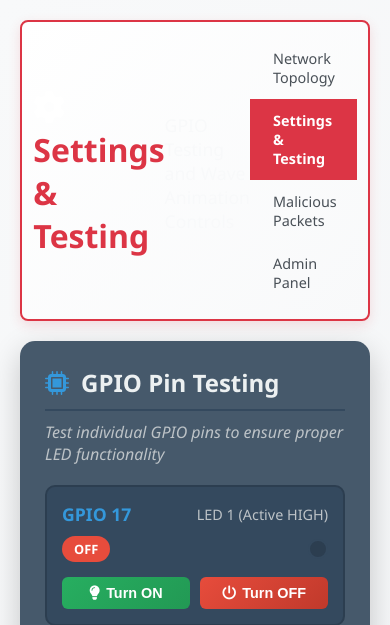
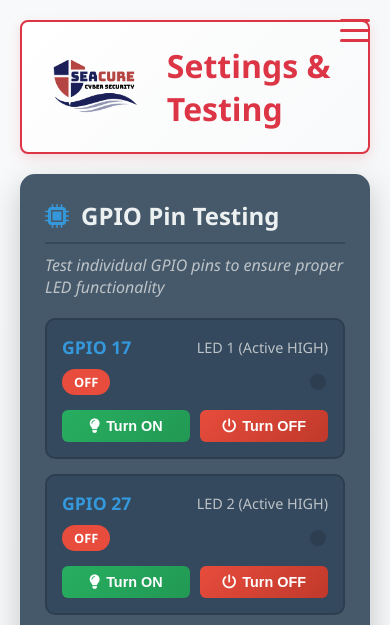
Before and after one commit to Whonceuponatime/kormarine-seanet, a Python web app: template templates/settings.html in a window 390 px wide. Shown: the top 625 px of the page. Run offline with Jinja, Linux system fonts and the light colour scheme; the template is opened without the code that fills it, so the values that code supplies are empty.

Commit message:
Fix hamburger menu dropdown layout consistency across all pages
- Updated settings.html and admin.html to use hamburger menu dropdown instead of inline nav links
- Added hamburger menu JavaScript functionality to both pages
- Added missing CSS styles for attack-type-selector, attack-type-header, attack-type-link, and divider elements
- Fixed CSS warning by adding standard 'appearance' property for range input
- Now all pages (main, malicious-packet, settings, admin) have consistent hamburger menu navigation

```diff
--- a/templates/settings.html
+++ b/templates/settings.html
@@ -10,14 +10,37 @@
 <body class="settings-page">
     <div class="diagram-container">
         <header class="diagram-header">
+            <div class="nav-container">
+                <button class="hamburger-menu" id="hamburger-menu">
+                    <span class="hamburger-line"></span>
+                    <span class="hamburger-line"></span>
+                    <span class="hamburger-line"></span>
+                </button>
+                <div class="nav-menu" id="nav-menu">
+                    <div class="attack-type-selector">
+                        <div class="attack-type-header">
+                            <i class="fas fa-bug"></i> Attack Types
+                        </div>
+                        <a href="/" class="attack-type-link">
+                            <i class="fas fa-network-wired"></i> SNMP Attack
+                        </a>
+                        <a href="/malicious-packet" class="attack-type-link">
+                            <i class="fas fa-hammer"></i> Packet Crafting
+                        </a>
+                        <div class="divider"></div>
+                        <a href="/settings" class="nav-link active">
+                            <i class="fas fa-cogs"></i> Settings & Testing
+                        </a>
+                        <a href="/admin" class="nav-link">
+                            <i class="fas fa-tools"></i> Admin Panel
+                        </a>
+                    </div>
+                </div>
+            </div>
             <div class="header-content">
-                <h1><i class="fas fa-cog"></i> Settings & Testing</h1>
-                <p class="subtitle">GPIO Testing and Wave Animation Controls</p>
-                <div class="nav-links">
-                    <a href="/" class="nav-link">Network Topology</a>
-                    <a href="/settings" class="nav-link active">Settings & Testing</a>
-                    <a href="/malicious-packet" class="nav-link">Malicious Packets</a>
-                    <a href="/admin" class="nav-link">Admin Panel</a>
+                <div class="logo-section">
+                    <img src="/static/images/seacure-logo.png" alt="SEACURE Logo" class="header-logo">
+                    <h1>Settings & Testing</h1>
                 </div>
             </div>
         </header>
@@ -469,5 +492,27 @@
     </div>
 
     <script src="{{ url_for('static', filename='settings.js') }}"></script>
+    <script>
+        // Hamburger menu functionality
+        document.addEventListener('DOMContentLoaded', function() {
+            const hamburgerMenu = document.getElementById('hamburger-menu');
+            const navMenu = document.getElementById('nav-menu');
+
+            if (hamburgerMenu && navMenu) {
+                hamburgerMenu.addEventListener('click', function(e) {
+                    e.preventDefault();
+                    e.stopPropagation();
+                    navMenu.classList.toggle('active');
+                });
+
+                // Close menu when clicking outside
+                document.addEventListener('click', function(event) {
+                    if (!hamburgerMenu.contains(event.target) && !navMenu.contains(event.target)) {
+                        navMenu.classList.remove('active');
+                    }
+                });
+            }
+        });
+    </script>
 </body>
 </html>
```
Also changed, not shown: static/diagram.css (+48 -0 lines), templates/admin.html (+52 -7 lines).
